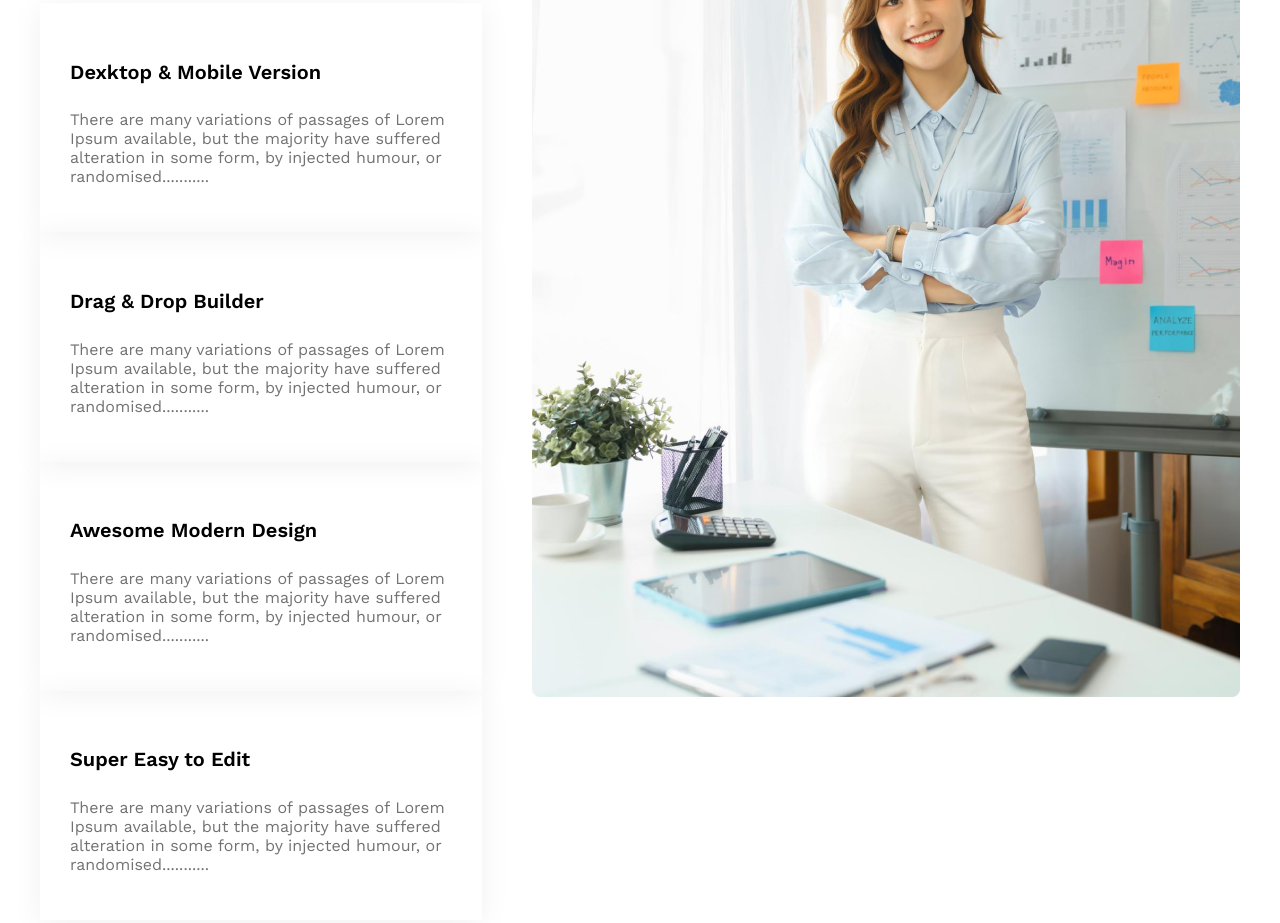
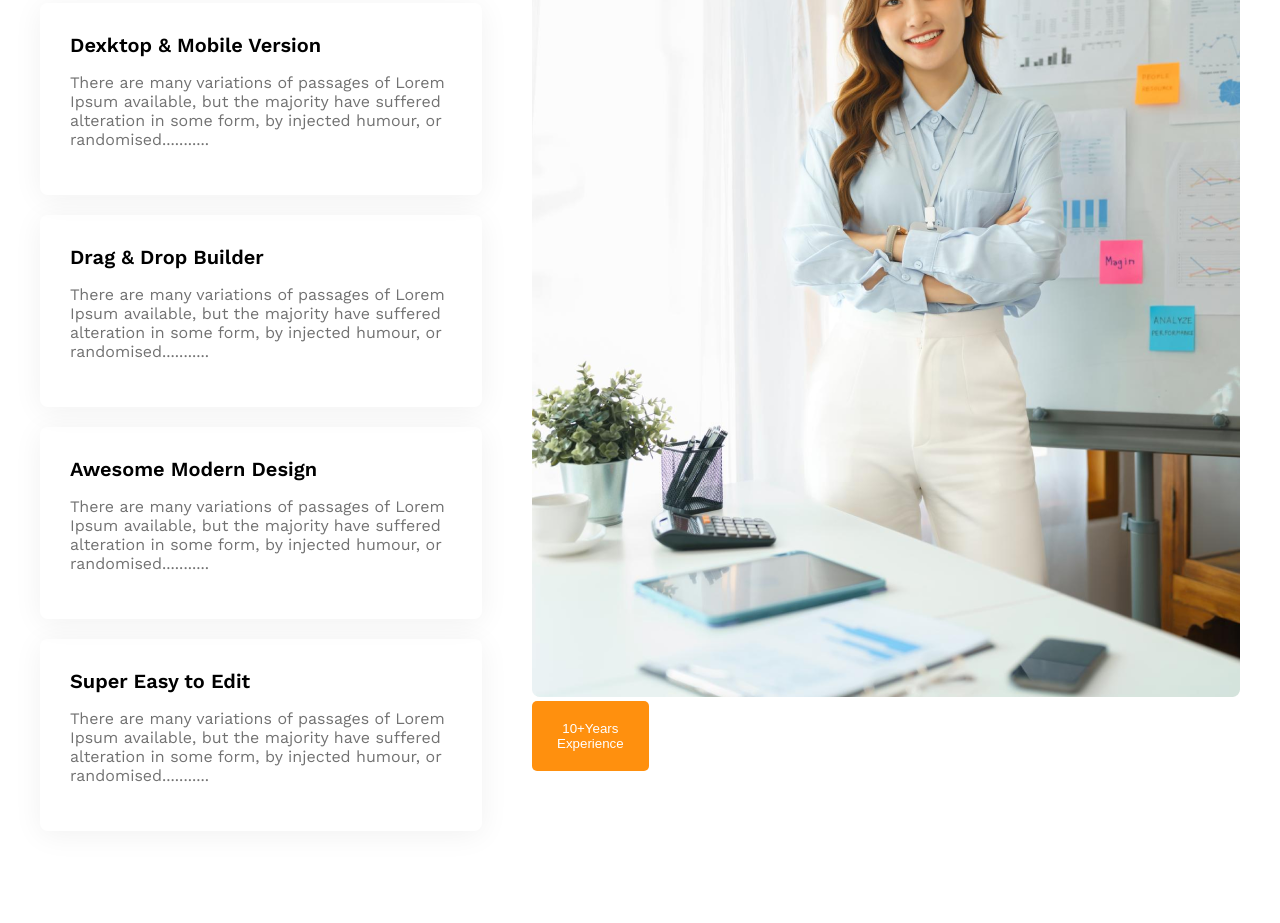
Before and after one commit to nuralam53/g3-architects-website, a plain HTML site: page index.html in a window 1280 px wide. Shown: the part 2330-3253 px from the top of the page. Drawn offline with nearby package versions, Linux system fonts and the light colour scheme.

Commit message:
Experience button

```diff
--- a/index.html
+++ b/index.html
@@ -109,6 +109,10 @@
         </div>
         <div>
           <img src="images/architect.png" alt="" />
+          <button class="btn-primary">
+            <span id="experience-badge">10+Years</span> <br />
+            <span id="experience-year">Experience</span>
+          </button>
         </div>
       </section>
       <!-- our facts -->
--- a/styles/architech.css
+++ b/styles/architech.css
@@ -112,15 +112,19 @@ main > section {
   border-left: 5px solid #ff900e;
   padding-left: 20px;
 }
-.feature-card{
+.feature-card {
   padding: 30px;
   box-shadow: 0 4px 30px 0px rgba(0, 0, 0, 0.06);
+  margin-bottom: 20px;
+  border-radius: 8px;
 }
 .feature-card .section-title {
   font-weight: 600;
   font-size: 1.25rem;
+  margin-top: 0px;
+  margin-bottom: 0px;
 }
-.features{
+.features {
   gap: 50px;
 }
 .facts-description {
```
